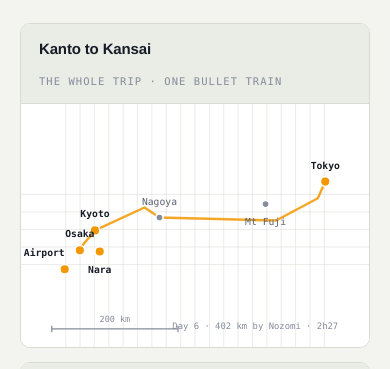
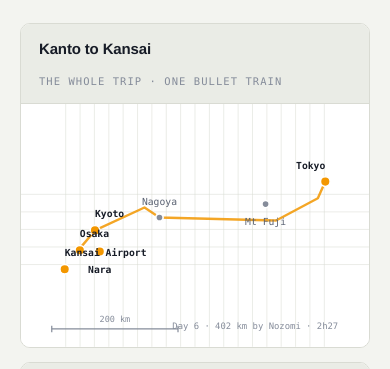
Before and after one commit to markipa/japan-2026, a plain HTML site: page index.html in a window 390 px wide. Shown: the part 2824-3193 px from the top of the page. Drawn offline with Linux system fonts and the light colour scheme.

Commit message:
Stop the Kansai Airport label clipping off the narrow map
The label was right-anchored by name, which put it thirty-eight units
off the left edge once the mobile canvas narrowed and the airport
landed in the bottom-left corner. The anchor is now chosen from where
the point actually falls, and the x is clamped inside the box. No
label overflows at either breakpoint.

Co-Authored-By: Claude Opus 4.8 <noreply@anthropic.com>

```diff
--- a/index.html
+++ b/index.html
@@ -1287,12 +1287,15 @@
     const marks = OVERVIEW.map(o=>{
       const [x,y] = P(o[1],o[2]);
       const major = o[3];
-      const anchor = o[0]==="Kansai Airport" ? "end" : "middle";
+      // Anchoring by name pushed "Kansai Airport" off the left edge once the canvas
+      // narrowed. Choose from where the point actually falls, and clamp inside the box.
+      const anchor = x < W*0.22 ? "start" : x > W*0.80 ? "end" : "middle";
+      const tx = Math.max(6, Math.min(W-6, x));
       const dy = (o[0]==="Mt Fuji"||o[0]==="Nara") ? 26 : -16;
       return `<g class="mk"><title>${o[0]}</title>
         <circle cx="${x.toFixed(1)}" cy="${y.toFixed(1)}" r="${major?6:4.5}"
           fill="${major?"var(--accent-ink)":"var(--tx-3)"}" stroke="var(--surface)" stroke-width="2"/>
-        <text x="${x.toFixed(1)}" y="${(y+dy).toFixed(1)}" text-anchor="${anchor}"
+        <text x="${tx.toFixed(1)}" y="${(y+dy).toFixed(1)}" text-anchor="${anchor}"
           class="mlab ${major?"maj":""}">${o[0]}</text></g>`;
     }).join("");
 
```
Also changed, not shown: japan-10-day.html (+5 -2 lines).
